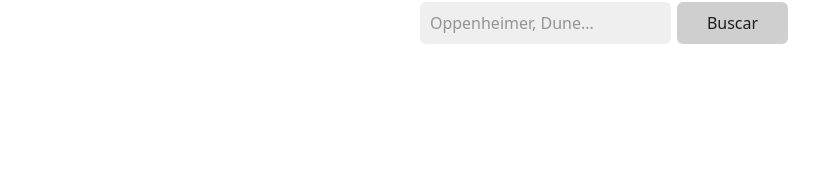
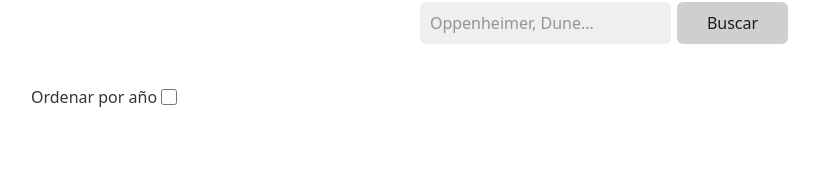
Before and after one commit to elialcodes/movies-search, a React (Vite) app: page / in a window 1280 px wide. Shown: the part 107-283 px from the top of the page, without its empty margins (33-852 px from the left). Built offline with nearby package versions, Linux system fonts and the light colour scheme.

Commit message:
ordering by year

```diff
--- a/src/App.tsx
+++ b/src/App.tsx
@@ -38,6 +38,11 @@ function App(): JSX.Element {
     setQuery(value);
   };
 
+  //función para ordenar las películas por año
+  const handleOrderMovies = (orderMovies: SearchMovies) => {
+    setMovies(orderMovies);
+  };
+
   //función para devolver un mensaje si se introduce una búsqueda erronea
   const handleError = (message: string | null) => {
     setErrorMessage(message);
@@ -52,7 +57,7 @@ function App(): JSX.Element {
         onError={handleError}
       />
       <main className="main">
-        <List movies={movies} />
+        <List movies={movies} onInputOrder={handleOrderMovies} />
       </main>
     </div>
   );
--- a/src/components/List.tsx
+++ b/src/components/List.tsx
@@ -4,19 +4,29 @@ import Movie from './Movie';
 React;
 interface ListProps {
   movies: SearchMovies;
+  onInputOrder: (orderMovies: SearchMovies) => void;
 }
 
-function List({ movies }: ListProps): JSX.Element {
+function List({ movies, onInputOrder }: ListProps): JSX.Element {
+  const handleOrderYear = (event: React.MouseEvent<HTMLInputElement>) => {
+    const inputCheckbox = event.target;
+    if (inputCheckbox.checked === true) {
+      console.log('checked');
+      const orderMovies = movies.sort((a, b) => a.Year - b.Year);
+      onInputOrder(orderMovies);
+    }
+  };
   return (
     <>
-      {/* renderizado condicional */}
-      {movies && (
-        <ul className="list">
-          {movies.map((movie) => (
-            <Movie key={movie.imdbID} movie={movie} />
-          ))}
-        </ul>
-      )}
+      <form>
+        <label htmlFor="year">Ordenar por año</label>
+        <input type="checkbox" onClick={handleOrderYear} />
+      </form>
+      <ul className="list">
+        {movies.map((movie) => (
+          <Movie key={movie.imdbID} movie={movie} />
+        ))}
+      </ul>
     </>
   );
 }
```
